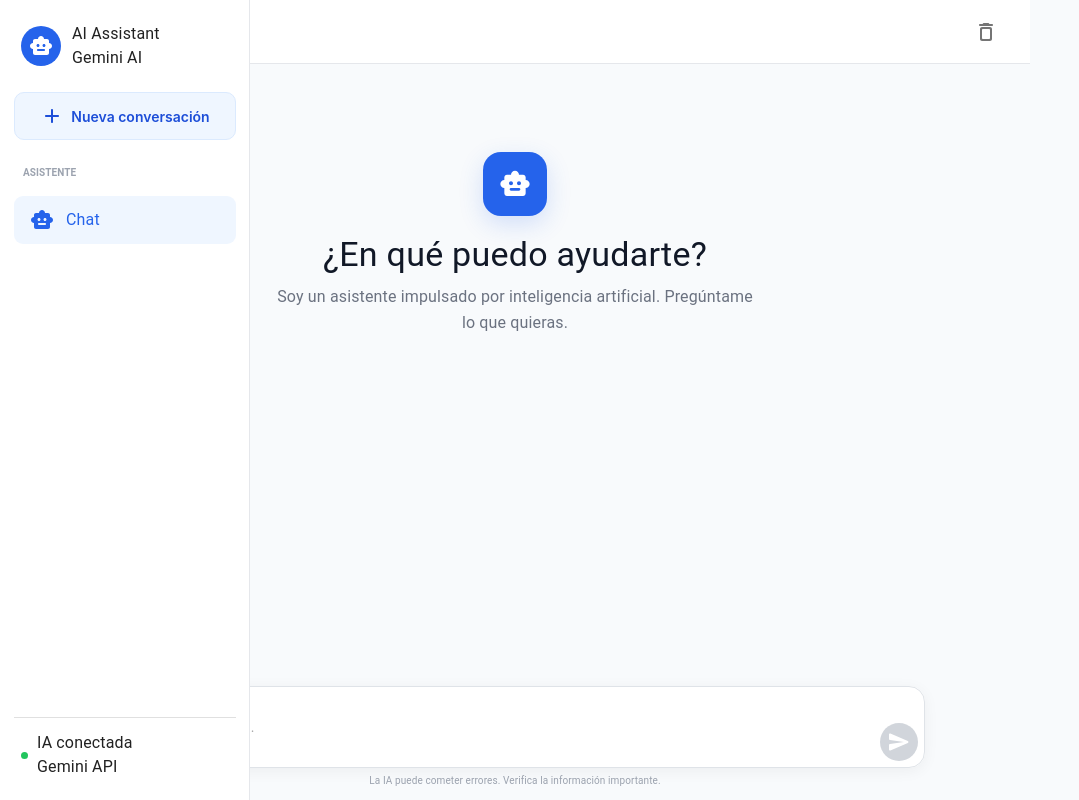
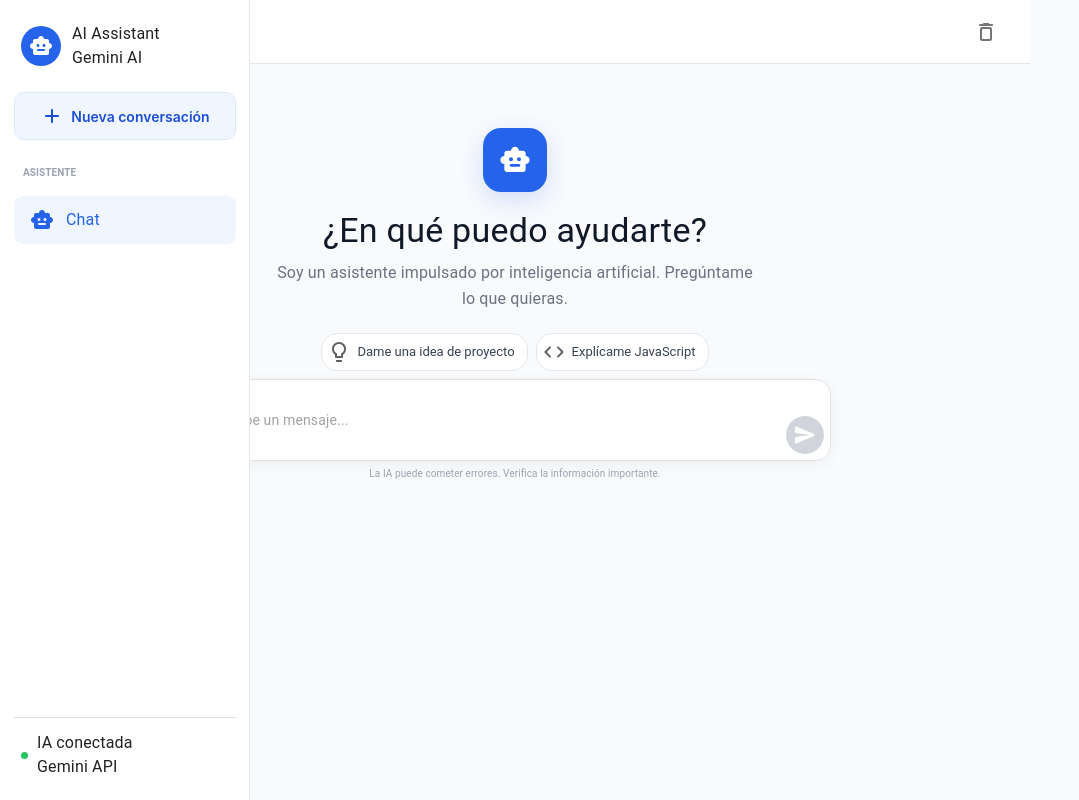
Before and after one commit to Patogol35/Fbot, a React app: page / in a window 1280 px wide. Shown: the whole page, without its empty margins (0-1079 px from the left). Built offline with nearby package versions, Linux system fonts and the light colour scheme; the HTML template or start-up script is replaced by a standard one.

Commit message:
Update Chat.jsx

```diff
--- a/src/components/Chat.jsx
+++ b/src/components/Chat.jsx
@@ -8,6 +8,7 @@ import {
     IconButton,
     Avatar,
     Divider,
+    Chip,
     CircularProgress,
     Drawer,
     List,
@@ -25,17 +26,15 @@ import {
     AddRounded,
     MenuRounded,
     DeleteOutlineRounded,
+    CodeRounded,
+    LightbulbOutlined,
 } from "@mui/icons-material";
 
 import "./Chat.css";
 
 function Chat() {
-
     const theme = useTheme();
-
-    const isMobile = useMediaQuery(
-        theme.breakpoints.down("md")
-    );
+    const isMobile = useMediaQuery(theme.breakpoints.down("md"));
 
     const [message, setMessage] = useState("");
     const [messages, setMessages] = useState([]);
@@ -45,18 +44,13 @@ function Chat() {
     const messagesEndRef = useRef(null);
 
     useEffect(() => {
-
         messagesEndRef.current?.scrollIntoView({
-            behavior: "smooth"
+            behavior: "smooth",
         });
-
     }, [messages, loading]);
 
     const sendMessage = async (text = message) => {
-
-        if (!text.trim() || loading) {
-            return;
-        }
+        if (!text.trim() || loading) return;
 
         const userMessage = text.trim();
 
@@ -64,27 +58,24 @@ function Chat() {
             ...prev,
             {
                 role: "user",
-                content: userMessage
-            }
+                content: userMessage,
+            },
         ]);
 
         setMessage("");
         setLoading(true);
 
         try {
-
             const response = await fetch(
                 `${import.meta.env.VITE_API_URL}/api/chat`,
                 {
                     method: "POST",
-
                     headers: {
-                        "Content-Type": "application/json"
+                        "Content-Type": "application/json",
                     },
-
                     body: JSON.stringify({
-                        message: userMessage
-                    })
+                        message: userMessage,
+                    }),
                 }
             );
 
@@ -100,12 +91,10 @@ function Chat() {
                 ...prev,
                 {
                     role: "assistant",
-                    content: data.response
-                }
+                    content: data.response,
+                },
             ]);
-
         } catch (error) {
-
             console.error(error);
 
             setMessages((prev) => [
@@ -113,19 +102,15 @@ function Chat() {
                 {
                     role: "assistant",
                     content:
-                        "No pude conectarme con el servidor. Verifica que el backend esté ejecutándose."
-                }
+                        "No pude conectarme con el servidor. Verifica que el backend esté ejecutándose.",
+                },
             ]);
-
         } finally {
-
             setLoading(false);
-
         }
     };
 
     const handleKeyDown = (event) => {
-
         if (
             event.key === "Enter" &&
             !event.shiftKey
@@ -136,7 +121,6 @@ function Chat() {
     };
 
     const newChat = () => {
-
         setMessages([]);
         setMessage("");
 
@@ -145,6 +129,60 @@ function Chat() {
         }
     };
 
+    const suggestions = [
+        {
+            icon: <LightbulbOutlined />,
+            text: "Dame una idea de proyecto",
+        },
+        {
+            icon: <CodeRounded />,
+            text: "Explícame JavaScript",
+        },
+    ];
+
+    const Input = (
+        <Box className="input-area">
+            <Box className="input-wrapper">
+                <TextField
+                    fullWidth
+                    multiline
+                    maxRows={5}
+                    value={message}
+                    onChange={(event) =>
+                        setMessage(event.target.value)
+                    }
+                    onKeyDown={handleKeyDown}
+                    placeholder="Escribe un mensaje..."
+                    disabled={loading}
+                    variant="outlined"
+                    className="chat-input"
+                />
+
+                <IconButton
+                    onClick={() => sendMessage()}
+                    disabled={
+                        !message.trim() || loading
+                    }
+                    className="send-button"
+                >
+                    {loading ? (
+                        <CircularProgress
+                            size={20}
+                            color="inherit"
+                        />
+                    ) : (
+                        <SendRounded />
+                    )}
+                </IconButton>
+            </Box>
+
+            <Typography className="input-disclaimer">
+                La IA puede cometer errores. Verifica la
+                información importante.
+            </Typography>
+        </Box>
+    );
+
     return (
         <Box className="chat-page">
 
@@ -152,31 +190,20 @@ function Chat() {
 
             <Drawer
                 variant={
-                    isMobile
-                        ? "temporary"
-                        : "permanent"
+                    isMobile ? "temporary" : "permanent"
                 }
-                open={
-                    isMobile
-                        ? drawerOpen
-                        : true
-                }
-                onClose={() =>
-                    setDrawerOpen(false)
-                }
+                open={isMobile ? drawerOpen : true}
+                onClose={() => setDrawerOpen(false)}
                 className="chat-drawer"
             >
-
                 <Box className="sidebar">
 
                     <Box className="sidebar-logo">
-
                         <Avatar className="sidebar-avatar">
                             <SmartToyRounded />
                         </Avatar>
 
                         <Box>
-
                             <Typography
                                 fontWeight={700}
                                 fontSize={16}
@@ -190,9 +217,7 @@ function Chat() {
                             >
                                 Gemini AI
                             </Typography>
-
                         </Box>
-
                     </Box>
 
                     <button
@@ -203,41 +228,30 @@ function Chat() {
                         Nueva conversación
                     </button>
 
-                    <Typography
-                        className="sidebar-section-title"
-                    >
+                    <Typography className="sidebar-section-title">
                         ASISTENTE
                     </Typography>
 
                     <List>
-
                         <ListItemButton
                             selected
                             onClick={newChat}
                         >
-
                             <ListItemIcon>
                                 <SmartToyRounded />
                             </ListItemIcon>
 
-                            <ListItemText
-                                primary="Chat"
-                            />
-
+                            <ListItemText primary="Chat" />
                         </ListItemButton>
-
                     </List>
 
                     <Box className="sidebar-bottom">
-
                         <Divider />
 
                         <Box className="sidebar-status">
-
                             <span className="online-dot" />
 
                             <Box>
-
                                 <Typography
                                     fontSize={13}
                                     fontWeight={600}
@@ -251,18 +265,13 @@ function Chat() {
                                 >
                                     Gemini API
                                 </Typography>
-
                             </Box>
-
                         </Box>
-
                     </Box>
-
                 </Box>
-
             </Drawer>
 
-            {/* CONTENIDO PRINCIPAL */}
+            {/* MAIN */}
 
             <Box className="chat-main">
 
@@ -287,7 +296,6 @@ function Chat() {
                         </Avatar>
 
                         <Box>
-
                             <Typography
                                 fontWeight={700}
                                 fontSize={15}
@@ -296,7 +304,6 @@ function Chat() {
                             </Typography>
 
                             <Box className="online-status">
-
                                 <span className="online-dot" />
 
                                 <Typography
@@ -305,40 +312,30 @@ function Chat() {
                                 >
                                     En línea
                                 </Typography>
-
                             </Box>
-
                         </Box>
-
                     </Box>
-
-                    <Box sx={{ marginLeft: "auto" }}>
 
                     <IconButton
                         onClick={newChat}
                         title="Nueva conversación"
+                        sx={{ marginLeft: "auto" }}
                     >
                         <DeleteOutlineRounded />
                     </IconButton>
-
                 </Box>
 
-                </Box>
-
-                {/* MENSAJES */}
-
-                <Box className="messages-container">
+                {/* CHAT */}
 
                 {messages.length === 0 ? (
 
+                    <Box className="empty-chat">
+
                         <Fade in>
-
                             <Box className="welcome-container">
 
                                 <Box className="welcome-icon-container">
-
                                     <SmartToyRounded />
-
                                 </Box>
 
                                 <Typography
@@ -358,17 +355,40 @@ function Chat() {
                                     Pregúntame lo que quieras.
                                 </Typography>
 
+                                <Box className="suggestions">
+                                    {suggestions.map(
+                                        (suggestion, index) => (
+                                            <Chip
+                                                key={index}
+                                                icon={suggestion.icon}
+                                                label={suggestion.text}
+                                                onClick={() =>
+                                                    sendMessage(
+                                                        suggestion.text
+                                                    )
+                                                }
+                                                className="suggestion-chip"
+                                            />
+                                        )
+                                    )}
                                 </Box>
 
+                                {Input}
+
+                            </Box>
                         </Fade>
 
+                    </Box>
+
                 ) : (
+
+                    <>
+                        <Box className="messages-container">
 
                             <Box className="messages-list">
 
                                 {messages.map(
                                     (msg, index) => (
-
                                         <Box
                                             key={index}
                                             className={`message-row ${msg.role}`}
@@ -376,19 +396,16 @@ function Chat() {
 
                                             {msg.role ===
                                                 "assistant" && (
-
                                                 <Avatar className="message-avatar">
                                                     <SmartToyRounded />
                                                 </Avatar>
-
                                             )}
 
                                             <Box className="message-content">
 
-                                            <Typography
-                                                className="message-name"
-                                            >
-                                                {msg.role === "user"
+                                                <Typography className="message-name">
+                                                    {msg.role ===
+                                                    "user"
                                                         ? "Tú"
                                                         : "AI Assistant"}
                                                 </Typography>
@@ -397,24 +414,17 @@ function Chat() {
                                                     elevation={0}
                                                     className={`message-bubble ${msg.role}`}
                                                 >
-
-                                                <Typography
-                                                    className="message-text"
-                                                >
+                                                    <Typography className="message-text">
                                                         {msg.content}
                                                     </Typography>
-
                                                 </Paper>
 
                                             </Box>
-
                                         </Box>
-
                                     )
                                 )}
 
                                 {loading && (
-
                                     <Box className="message-row assistant">
 
                                         <Avatar className="message-avatar">
@@ -423,9 +433,7 @@ function Chat() {
 
                                         <Box className="message-content">
 
-                                        <Typography
-                                            className="message-name"
-                                        >
+                                            <Typography className="message-name">
                                                 AI Assistant
                                             </Typography>
 
@@ -433,81 +441,28 @@ function Chat() {
                                                 elevation={0}
                                                 className="message-bubble assistant typing-bubble"
                                             >
-
                                                 <Box className="typing">
                                                     <span />
                                                     <span />
                                                     <span />
                                                 </Box>
-
                                             </Paper>
 
                                         </Box>
-
                                     </Box>
-
                                 )}
 
                                 <div ref={messagesEndRef} />
 
                             </Box>
 
+                        </Box>
+
+                        {Input}
+                    </>
                 )}
 
             </Box>
-
-                {/* INPUT */}
-
-                <Box className="input-area">
-
-                    <Box className="input-wrapper">
-
-                        <TextField
-                            fullWidth
-                            multiline
-                            maxRows={5}
-                            value={message}
-                            onChange={(event) =>
-                                setMessage(event.target.value)
-                            }
-                            onKeyDown={handleKeyDown}
-                            placeholder="Escribe un mensaje..."
-                            disabled={loading}
-                            variant="outlined"
-                            className="chat-input"
-                        />
-
-                        <IconButton
-                            onClick={() => sendMessage()}
-                            disabled={
-                                !message.trim() ||
-                                loading
-                            }
-                            className="send-button"
-                        >
-
-                            {loading ? (
-                                <CircularProgress
-                                    size={21}
-                                    color="inherit"
-                                />
-                            ) : (
-                                <SendRounded />
-                            )}
-
-                        </IconButton>
-
-                    </Box>
-
-                    <Typography className="input-disclaimer">
-                        La IA puede cometer errores. Verifica la
-                        información importante.
-                    </Typography>
-
-                </Box>
-
-            </Box>
-
         </Box>
     );
 }
```
Lines whose indentation alone changed are shown as unchanged.
